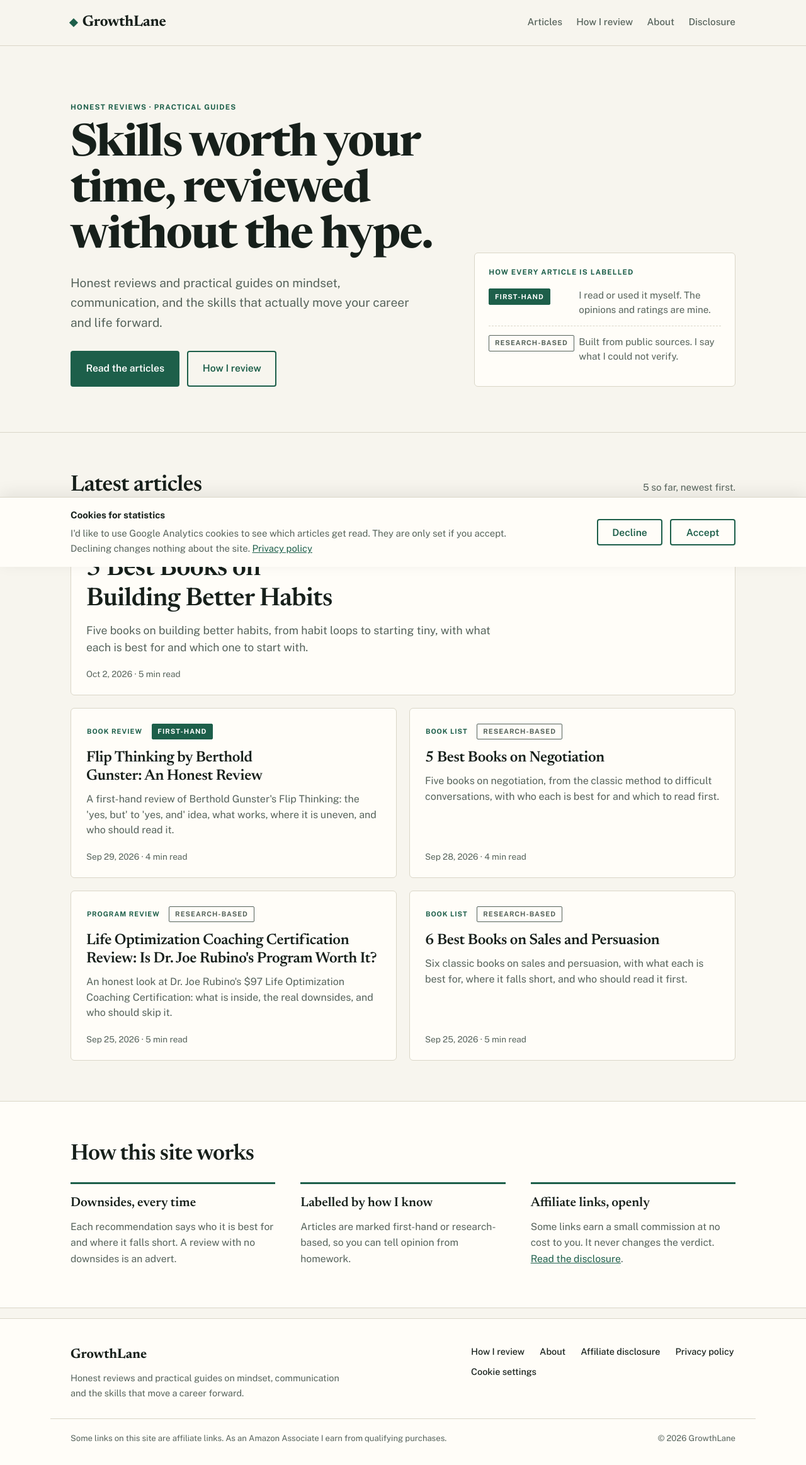
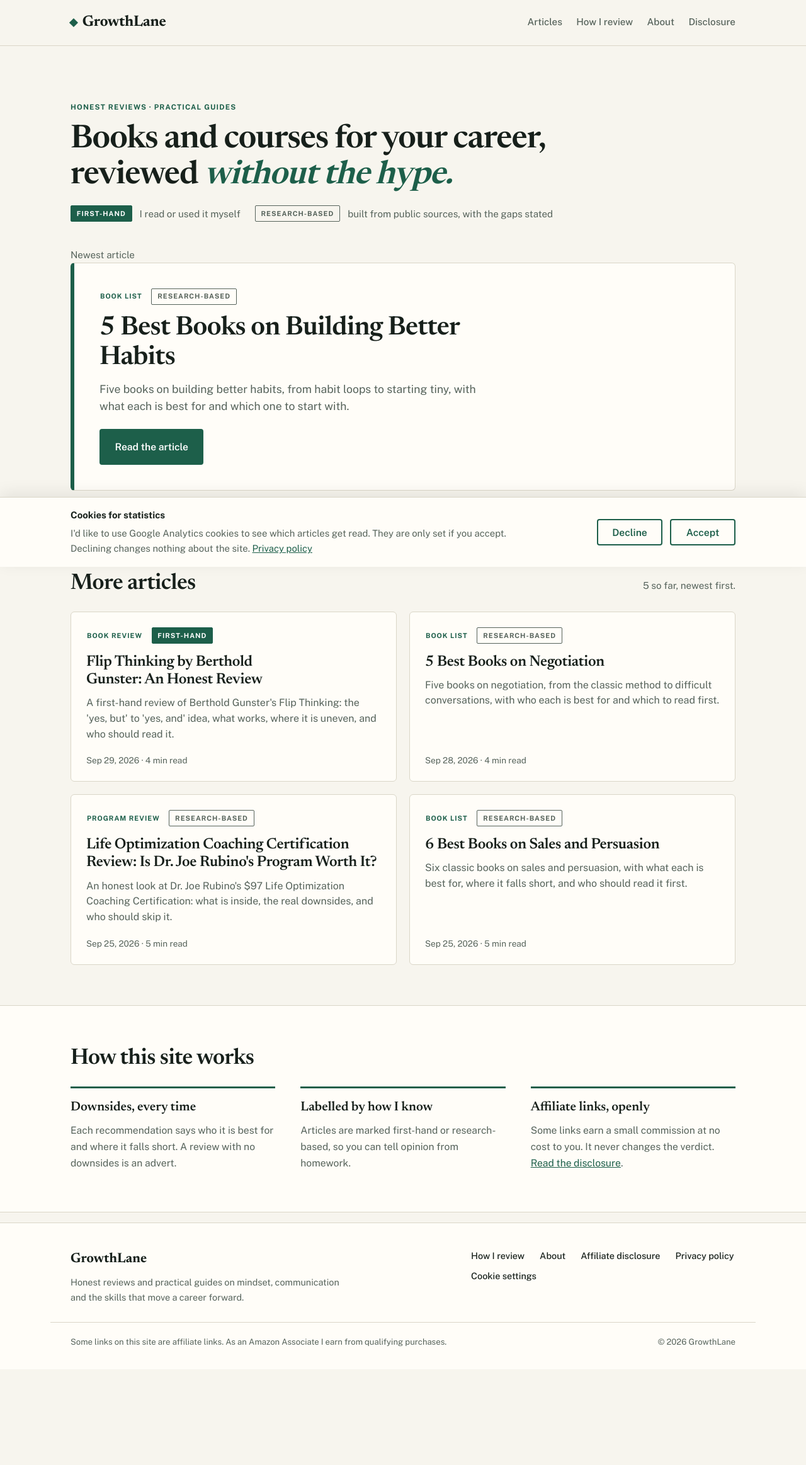
Before and after one commit to mikentg2005/growthlane, a Jekyll site: the page built from index.html, in a window 1280 px wide. Shown: the whole page at 63% size. Built offline with Jekyll 4.4.1, drawn with Linux system fonts in a browser that asks for light colours; after the commit the page ends 2174 px from its top, so only the background shows below that.

Commit message:
New home hero: short headline, labels line and the newest article up front
Replaces the two-column hero with the compact 'A' layout chosen from the previews.
To undo: git revert this commit.

Co-Authored-By: Claude Sonnet 5.5 <noreply@anthropic.com>

```diff
--- a/_layouts/home.html
+++ b/_layouts/home.html
@@ -1,42 +1,39 @@
 ---
 layout: default
 ---
-<section class="hero">
-  <div class="wrap hero-grid">
-    <div class="hero-copy">
-      <p class="eyebrow">Honest reviews &middot; Practical guides</p>
-      <h1 class="hero-title">Skills worth your time, reviewed without the hype.</h1>
-      <p class="hero-lead">{{ site.description }}</p>
-      <div class="hero-actions">
-        <a class="btn btn--primary" href="#articles">Read the articles</a>
-        <a class="btn btn--ghost" href="{{ '/how-i-review/' | relative_url }}">How I review</a>
-      </div>
-    </div>
-
-    <aside class="legend" aria-label="How articles are labelled">
-      <p class="legend-title">How every article is labelled</p>
-      <div class="legend-row">
-        <span class="chip chip--first">First-hand</span>
-        <p>I read or used it myself. The opinions and ratings are mine.</p>
-      </div>
-      <div class="legend-row">
-        <span class="chip chip--research">Research-based</span>
-        <p>Built from public sources. I say what I could not verify.</p>
-      </div>
-    </aside>
+<section class="hero hero--a">
+  <div class="wrap">
+    <p class="eyebrow">Honest reviews &middot; Practical guides</p>
+    <h1 class="hero-a-title">Books and courses for your career,<br>reviewed <em>without the hype.</em></h1>
+    <p class="hero-a-line"><span class="chip chip--first">First-hand</span> I read or used it myself &nbsp;&nbsp; <span class="chip chip--research">Research-based</span> built from public sources, with the gaps stated</p>
   </div>
 </section>
+
+{% assign top = site.posts.first %}
+{% if top %}
+<section class="section hero-a-feature">
+  <div class="wrap">
+    <p class="section-sub">Newest article</p>
+    <article class="card card--feature">
+      <div class="card-top">{% include chips.html post=top %}</div>
+      <h2 class="feature-title"><a href="{{ top.url | relative_url }}">{{ top.title | split: ' (' | first }}</a></h2>
+      <p class="card-excerpt">{{ top.description }}</p>
+      <a class="btn btn--primary" href="{{ top.url | relative_url }}">Read the article</a>
+    </article>
+  </div>
+</section>
+{% endif %}
 
 <section class="section" id="articles">
   <div class="wrap">
     <div class="section-head">
-      <h2 class="section-title">Latest articles</h2>
+      <h2 class="section-title">More articles</h2>
       <p class="section-sub">{{ site.posts.size }} so far, newest first.</p>
     </div>
 
     <div class="cards">
-      {% for post in site.posts %}
-      <article class="card{% if forloop.first %} card--lead{% endif %}">
+      {% for post in site.posts offset: 1 %}
+      <article class="card">
         <div class="card-top">
           {% include chips.html post=post %}
         </div>
@@ -49,7 +46,7 @@ layout: default
         </p>
       </article>
       {% else %}
-      <p>New articles coming soon.</p>
+      <p>More articles coming soon.</p>
       {% endfor %}
     </div>
   </div>
--- a/assets/css/style.css
+++ b/assets/css/style.css
@@ -555,3 +555,16 @@ a { color: var(--accent-ink); }
 .link-button:hover { color: var(--accent-ink); }
 .footer-links .link-button { color: var(--ink); text-decoration: none; font-weight: 500; }
 .footer-links .link-button:hover { text-decoration: underline; }
+
+/* ---------- Home hero ---------- */
+.hero--a { padding-bottom: 2rem; border-bottom: 0; }
+.hero-a-title { font-family: var(--serif); font-weight: 600; font-size: clamp(2rem, 4.4vw, 3.2rem); line-height: 1.12; letter-spacing: -0.02em; margin: 0 0 1.1rem; max-width: 30ch; }
+.hero-a-title em { font-style: italic; color: var(--accent-ink); }
+.hero-a-line { display: flex; flex-wrap: wrap; align-items: center; gap: 0.5rem 0.75rem; color: var(--muted); font-size: 0.95rem; margin: 0; }
+.hero-a-feature { padding-top: 0.5rem; }
+.card--feature { padding: clamp(1.5rem, 4vw, 2.5rem); border-left: 6px solid var(--accent); }
+.feature-title { font-family: var(--serif); font-weight: 600; font-size: clamp(1.8rem, 3.6vw, 2.6rem); line-height: 1.12; letter-spacing: -0.015em; margin: 0 0 0.8rem; max-width: 24ch; }
+.feature-title a { color: var(--ink); text-decoration: none; }
+.feature-title a:hover { color: var(--accent-ink); }
+.card--feature .card-excerpt { font-size: 1.1rem; max-width: 40rem; margin-bottom: 1.4rem; }
+.card--feature .btn { align-self: flex-start; }
```
